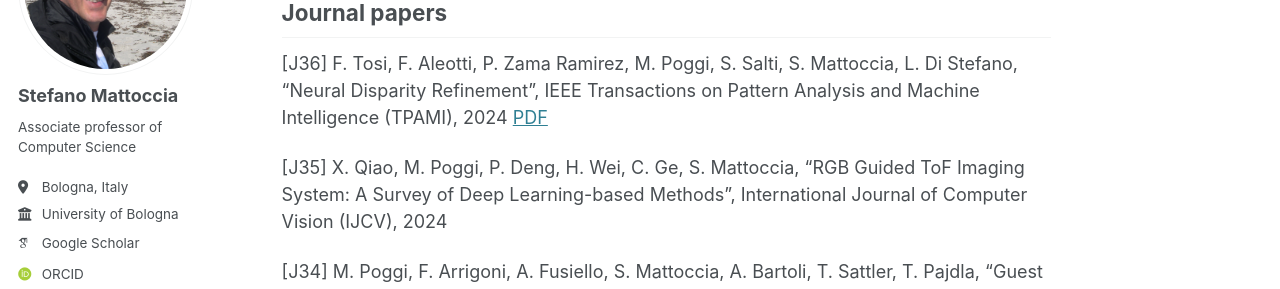
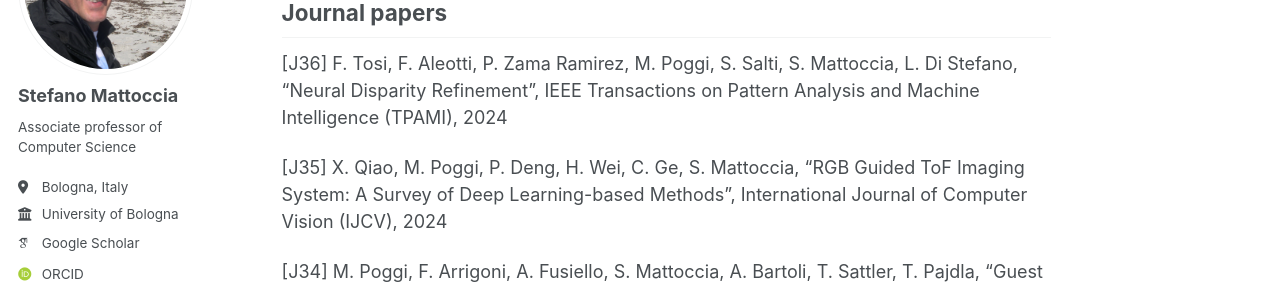
Before and after one commit to stefanomattoccia/stefanomattoccia.github.io, a Jekyll site: the page built from _pages/publications.md, in a window 1280 px wide and 900 px high. Shown: the part 206-495 px from the top of the window. Built offline with Jekyll 4.4.1, drawn with Linux system fonts in a browser that asks for light colours; some web fonts are replaced.

Commit message:
Update publications.md

```diff
--- a/_pages/publications.md
+++ b/_pages/publications.md
@@ -13,7 +13,7 @@ Most documents are available through Google Scholar or publisher's repositories.
 Journal papers
 ------
 
-[J36] F. Tosi, F. Aleotti, P. Zama Ramirez, M. Poggi, S. Salti, S. Mattoccia, L. Di Stefano, “Neural Disparity Refinement”, IEEE Transactions on Pattern Analysis and Machine Intelligence (TPAMI), 2024 [PDF](https://doi.ieeecomputersociety.org/10.1109/TPAMI.2024.3411292)
+[J36] F. Tosi, F. Aleotti, P. Zama Ramirez, M. Poggi, S. Salti, S. Mattoccia, L. Di Stefano, “Neural Disparity Refinement”, IEEE Transactions on Pattern Analysis and Machine Intelligence (TPAMI), 2024
 
 [J35] X. Qiao, M. Poggi, P. Deng, H. Wei, C. Ge, S. Mattoccia, “RGB Guided ToF Imaging System: A Survey of Deep Learning-based Methods”, International Journal of Computer Vision (IJCV), 2024
 
```
